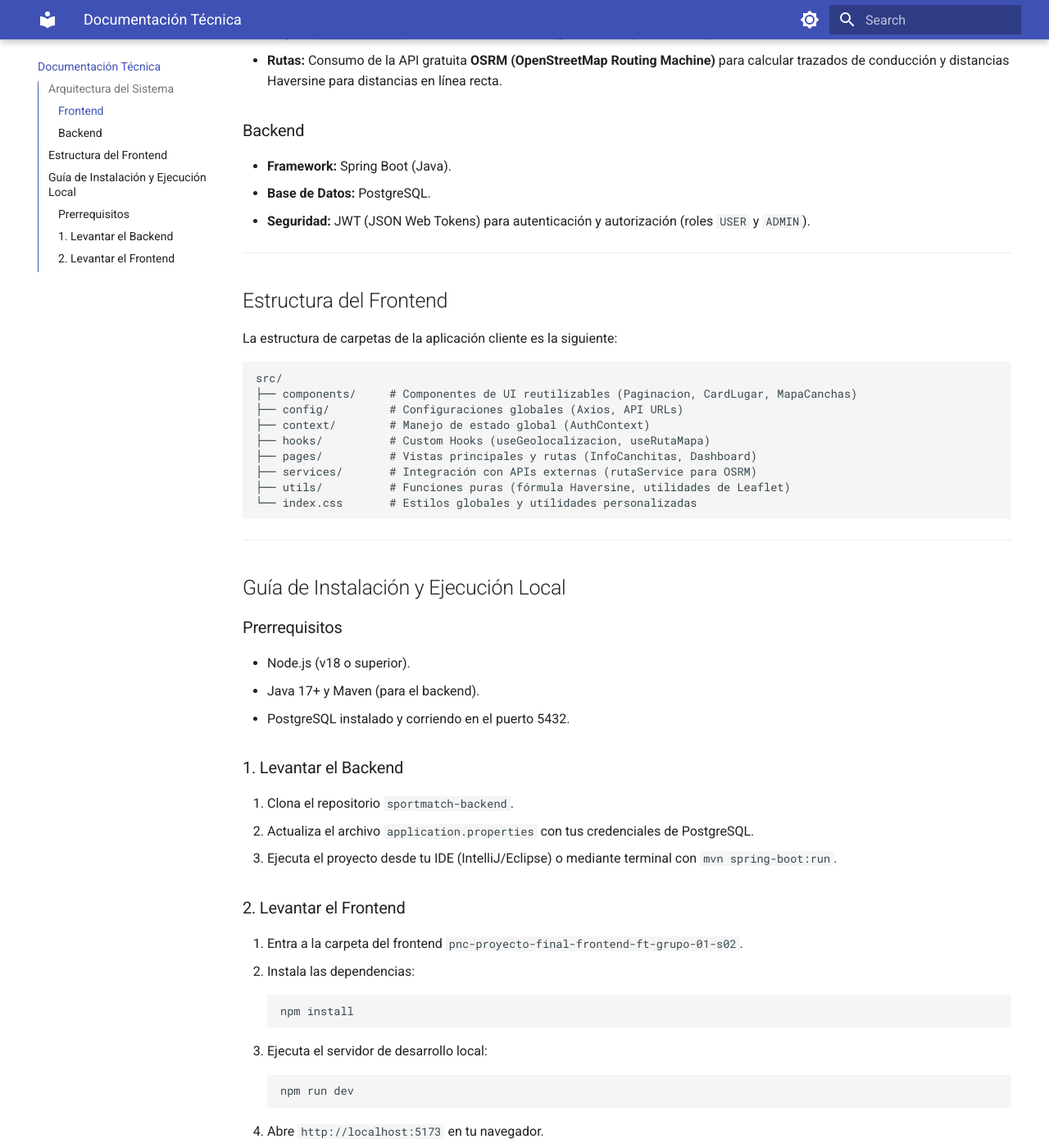
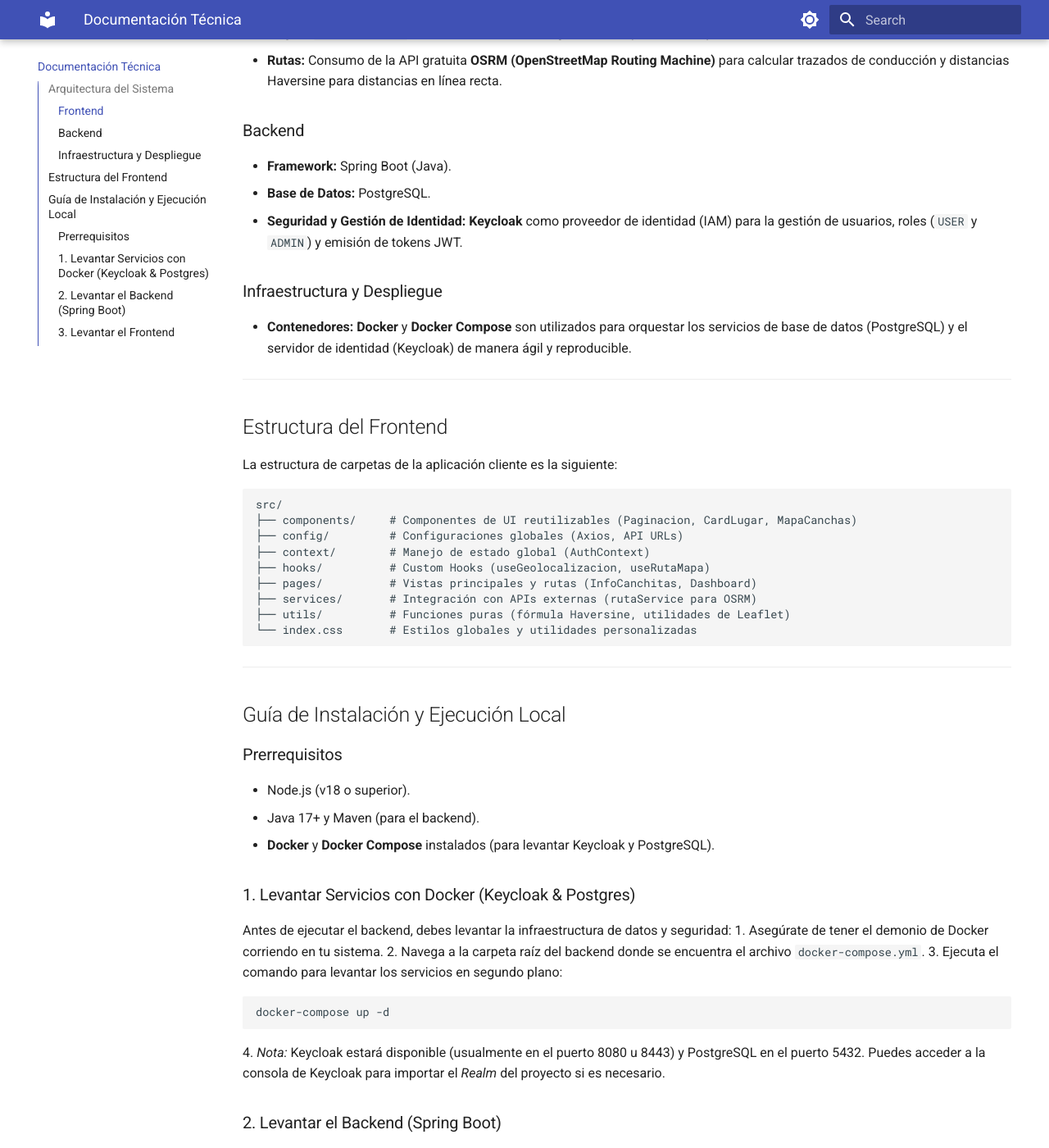
Before and after one commit to PedroManzanares14/docu_sig, an MkDocs documentation site: the page built from docs/tecnica.md, in a window 1280 px wide and 1400 px high, scrolled down 456 px. Shown: the whole window at 82% size. Built offline with MkDocs 1.6.1 and Material for MkDocs 9.7.7, drawn with Linux system fonts in a browser that asks for light colours; some of the changed text lies outside the part shown.

Commit message:
docs: agregar Docker y Keycloak al manual tecnico

````diff
--- a/docs/tecnica.md
+++ b/docs/tecnica.md
@@ -14,7 +14,10 @@
 ### Backend
 - **Framework:** Spring Boot (Java).
 - **Base de Datos:** PostgreSQL.
-- **Seguridad:** JWT (JSON Web Tokens) para autenticación y autorización (roles `USER` y `ADMIN`).
+- **Seguridad y Gestión de Identidad:** **Keycloak** como proveedor de identidad (IAM) para la gestión de usuarios, roles (`USER` y `ADMIN`) y emisión de tokens JWT.
+
+### Infraestructura y Despliegue
+- **Contenedores:** **Docker** y **Docker Compose** son utilizados para orquestar los servicios de base de datos (PostgreSQL) y el servidor de identidad (Keycloak) de manera ágil y reproducible.
 
 ---
 
@@ -41,14 +44,24 @@
 ### Prerrequisitos
 - Node.js (v18 o superior).
 - Java 17+ y Maven (para el backend).
-- PostgreSQL instalado y corriendo en el puerto 5432.
+- **Docker** y **Docker Compose** instalados (para levantar Keycloak y PostgreSQL).
 
-### 1. Levantar el Backend
-1. Clona el repositorio `sportmatch-backend`.
-2. Actualiza el archivo `application.properties` con tus credenciales de PostgreSQL.
+### 1. Levantar Servicios con Docker (Keycloak & Postgres)
+Antes de ejecutar el backend, debes levantar la infraestructura de datos y seguridad:
+1. Asegúrate de tener el demonio de Docker corriendo en tu sistema.
+2. Navega a la carpeta raíz del backend donde se encuentra el archivo `docker-compose.yml`.
+3. Ejecuta el comando para levantar los servicios en segundo plano:
+   ```bash
+   docker-compose up -d
+   ```
+4. *Nota:* Keycloak estará disponible (usualmente en el puerto 8080 u 8443) y PostgreSQL en el puerto 5432. Puedes acceder a la consola de Keycloak para importar el *Realm* del proyecto si es necesario.
+
+### 2. Levantar el Backend (Spring Boot)
+1. Clona el repositorio `sportmatch-backend` (si no lo has hecho).
+2. Verifica que tu archivo `application.properties` (o `.yml`) apunte correctamente a los contenedores de Postgres y al servidor de Keycloak.
 3. Ejecuta el proyecto desde tu IDE (IntelliJ/Eclipse) o mediante terminal con `mvn spring-boot:run`.
 
-### 2. Levantar el Frontend
+### 3. Levantar el Frontend
 1. Entra a la carpeta del frontend `pnc-proyecto-final-frontend-ft-grupo-01-s02`.
 2. Instala las dependencias:
    ```bash
````
